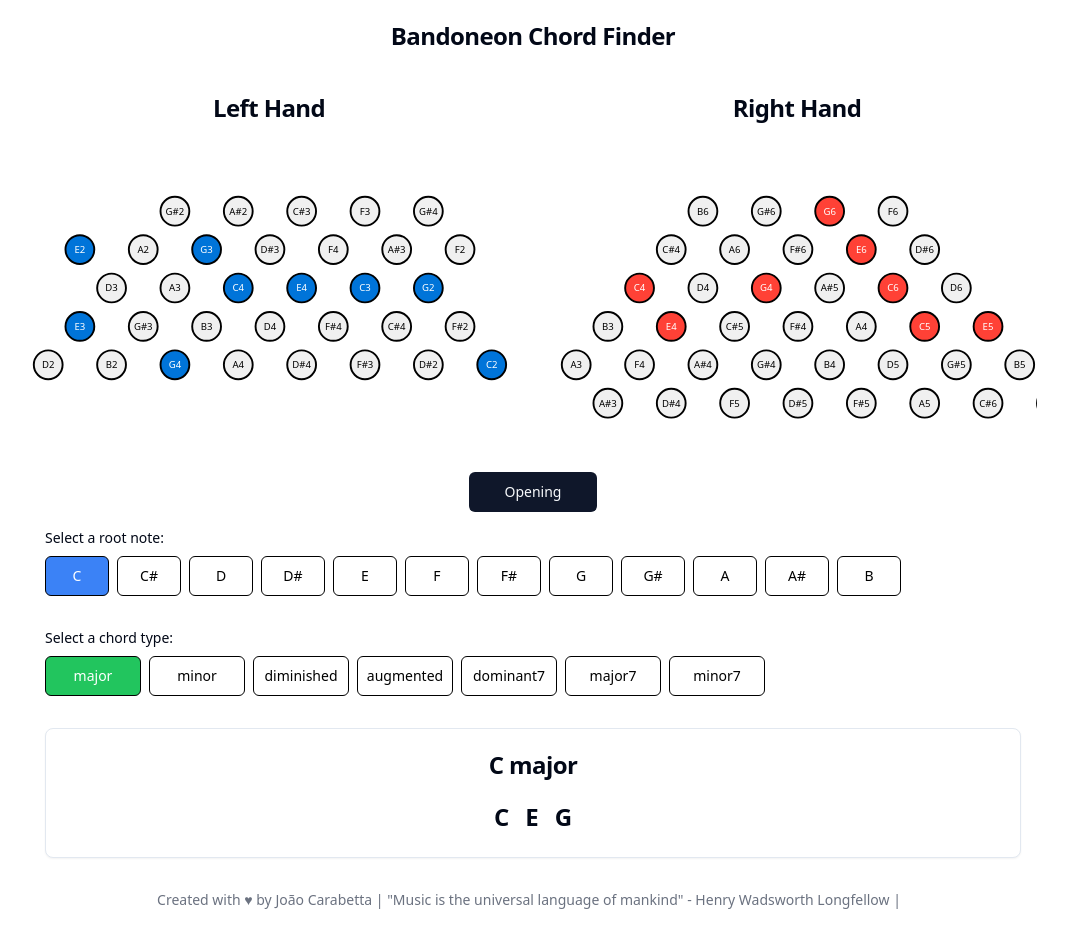
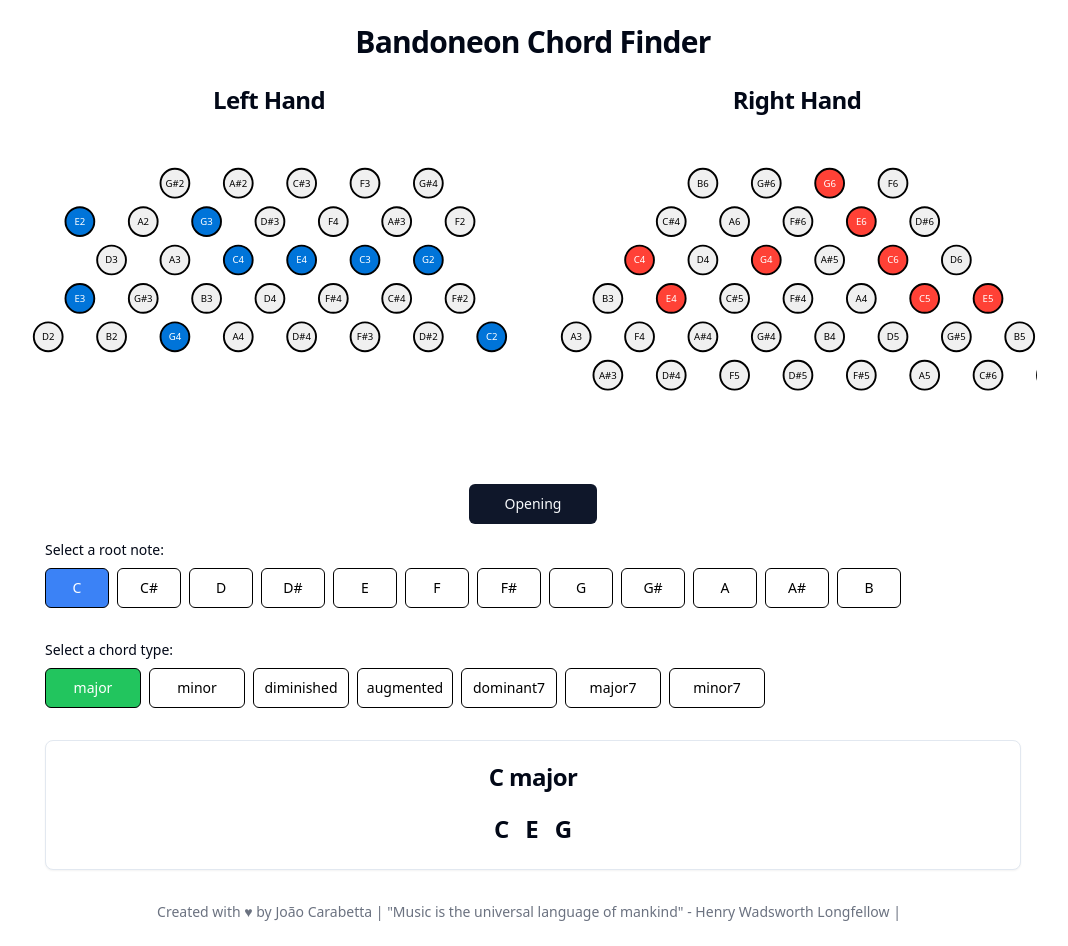
Before and after one commit to JoaoCarabetta/harmonix, a React (Vite) app: page / in a window 1280 px wide. Shown: the whole page, without its empty margins (107-1175 px from the left). Built offline with nearby package versions, Linux system fonts and the light colour scheme.

Commit message:
set up titles

```diff
--- a/src/App.tsx
+++ b/src/App.tsx
@@ -28,9 +28,8 @@ export default function App() {
   return (
     <Card className="w-full max-w-5xl mx-auto border-none shadow-none">
       <CardHeader>
-        <CardTitle className="text-center">Bandoneon Chord Finder</CardTitle>
+        <CardTitle className="text-center text-3xl font-bold">Bandoneon Chord Finder</CardTitle>
       </CardHeader>
-
       {/* Bandoneon Hands */}
       <div className="grid grid-cols-1 md:grid-cols-2 gap-8 h-[400px]">
         <BandoneonHand title="Left Hand" notes={leftHandNotes} activeNotes={leftHandChordNotes} isRightHand={false} />
--- a/src/components/BandoneonHand.tsx
+++ b/src/components/BandoneonHand.tsx
@@ -15,7 +15,7 @@ export const BandoneonHand: React.FC<BandoneonHandProps> = ({ title, notes, acti
 
   return (
     <Card className="w-full h-full border-none shadow-none">
-      <CardHeader>
+      <CardHeader className='p-1'>
         <CardTitle className="text-center">{title}</CardTitle>
       </CardHeader>
       <CardContent className="h-[calc(100%-4rem)] flex items-center justify-center p-2">
```
